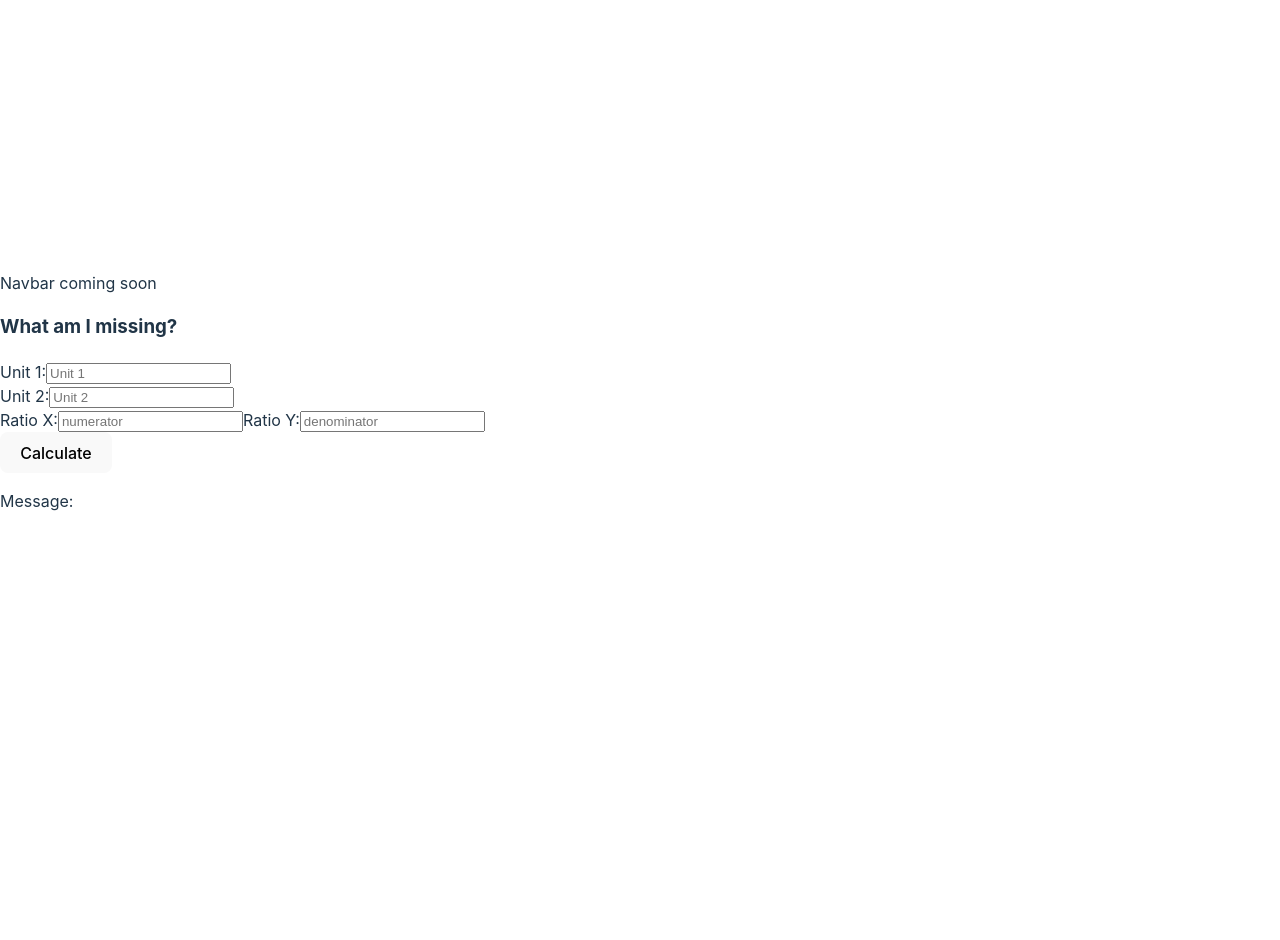
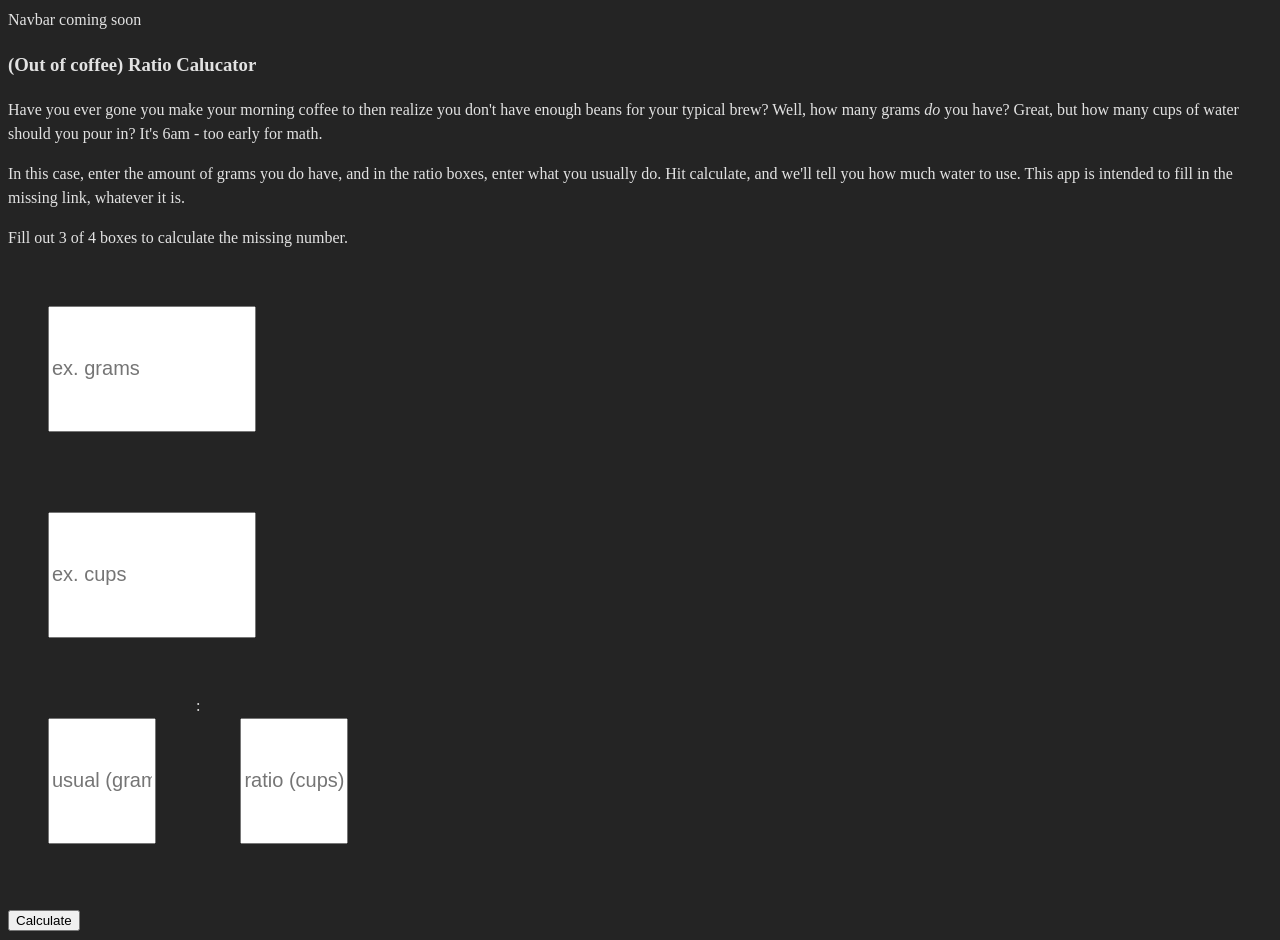
Before and after one commit to Jacob-Burnstein/ratioApp, a React (Vite) app: page / in a window 1280 px wide. Before the commit the page ends 800 px from the top, so only its background shows below. Built offline with nearby package versions, Linux system fonts and the light colour scheme.

Commit message:
cleaned up vite css, changed font, added intrp

```diff
--- a/index.html
+++ b/index.html
@@ -2,7 +2,12 @@
 <html lang="en">
   <head>
     <meta charset="UTF-8" />
-    <link rel="icon" type="image/svg+xml" href="/vite.svg" />
+    <link rel="preconnect" href="https://fonts.googleapis.com" />
+    <link rel="preconnect" href="https://fonts.gstatic.com" crossorigin />
+    <link
+      href="https://fonts.googleapis.com/css2?family=Nunito:wght@300&display=swap"
+      rel="stylesheet"
+    />
     <meta name="viewport" content="width=device-width, initial-scale=1.0" />
     <title>Ratio</title>
   </head>
--- a/src/Body.jsx
+++ b/src/Body.jsx
@@ -16,10 +16,12 @@ export default function Body() {
     ///////////// Errors TO DO  ///////////////
     // if exisiting values are not numbers
     // if more than one value is null
+    // sort out the NaN error on UI
 
     /////////// TO Add ///////////////
     // option to switch ratio x/ratio y to percent
     // reset button
+    // have the message only display on submit/click
 
     if (!x) {
       const result = y * (a / b);
@@ -42,44 +44,59 @@ export default function Body() {
 
   return (
     <>
-      <h3>What am I missing?</h3>
+      <h3>(Out of coffee) Ratio Calucator</h3>
+      <p>
+        Have you ever gone you make your morning coffee to then realize you
+        don't have enough beans for your typical brew? Well, how many grams
+        <em> do </em>
+        you have? Great, but how many cups of water should you pour in? It's 6am
+        - too early for math.
+      </p>
+      <p>
+        In this case, enter the amount of grams you do have, and in the ratio
+        boxes, enter what you usually do. Hit calculate, and we'll tell you how
+        much water to use. This app is intended to fill in the missing link,
+        whatever it is.
+      </p>
       <form onSubmit={handleCalculate}>
-        <label>Unit 1:</label>
+        <p>Fill out 3 of 4 boxes to calculate the missing number.</p>
         <input
           type="text"
-          placeholder="Unit 1"
+          className="inputs"
+          placeholder="ex. grams"
           value={x}
-          onChange={(e) => setX(+e.target.value)}
+          onChange={(e) => setX(e.target.value)}
         />
         <br />
-        <label>Unit 2:</label>
         <input
+          className="inputs"
           type="text"
-          placeholder="Unit 2"
+          placeholder="ex. cups"
           value={y}
-          onChange={(e) => setY(+e.target.value)}
+          onChange={(e) => setY(e.target.value)}
         />
         <br />
-        <label>Ratio X:</label>
-        <input
-          type="text"
-          placeholder="numerator"
-          value={a}
-          onChange={(e) => setA(+e.target.value)}
-        />
-        <label>Ratio Y:</label>
-        <input
-          type="text"
-          placeholder="denominator"
-          value={b}
-          onChange={(e) => setB(+e.target.value)}
-        />
+        <div className="ratio-container">
+          <input
+            type="text"
+            className="ratio-inputs"
+            placeholder="usual (grams)"
+            value={a}
+            onChange={(e) => setA(e.target.value)}
+          />
+          <p>:</p>
+          <input
+            type="text"
+            className="ratio-inputs"
+            placeholder="ratio (cups)"
+            value={b}
+            onChange={(e) => setB(e.target.value)}
+          />
+        </div>
         <br />
         <button>Calculate</button>
       </form>
-      <div>
-        <p>Message: {message}</p>
-      </div>
+      {message ? <p>{message}</p> : null}
     </>
   );
 }
--- a/src/index.css
+++ b/src/index.css
@@ -1,69 +1,26 @@
 :root {
-  font-family: Inter, system-ui, Avenir, Helvetica, Arial, sans-serif;
   line-height: 1.5;
   font-weight: 400;
-
+  font-size: 16px;
   color-scheme: light dark;
   color: rgba(255, 255, 255, 0.87);
   background-color: #242424;
-
-  font-synthesis: none;
-  text-rendering: optimizeLegibility;
-  -webkit-font-smoothing: antialiased;
-  -moz-osx-font-smoothing: grayscale;
-  -webkit-text-size-adjust: 100%;
 }
 
-a {
-  font-weight: 500;
-  color: #646cff;
-  text-decoration: inherit;
-}
-a:hover {
-  color: #535bf2;
+.ratio-container {
+  display: flex;
 }
 
-body {
-  margin: 0;
-  display: flex;
-  place-items: center;
-  min-width: 320px;
-  min-height: 100vh;
+.inputs {
+  width: 10em;
+  height: 6em;
+  margin: 2em;
+  font-size: 20px;
 }
 
-h1 {
-  font-size: 3.2em;
-  line-height: 1.1;
+.ratio-inputs {
+  width: 5em;
+  height: 6em;
+  margin: 2em;
+  font-size: 20px;
 }
-
-button {
-  border-radius: 8px;
-  border: 1px solid transparent;
-  padding: 0.6em 1.2em;
-  font-size: 1em;
-  font-weight: 500;
-  font-family: inherit;
-  background-color: #1a1a1a;
-  cursor: pointer;
-  transition: border-color 0.25s;
-}
-button:hover {
-  border-color: #646cff;
-}
-button:focus,
-button:focus-visible {
-  outline: 4px auto -webkit-focus-ring-color;
-}
-
-@media (prefers-color-scheme: light) {
-  :root {
-    color: #213547;
-    background-color: #ffffff;
-  }
-  a:hover {
-    color: #747bff;
-  }
-  button {
-    background-color: #f9f9f9;
-  }
-}
```
